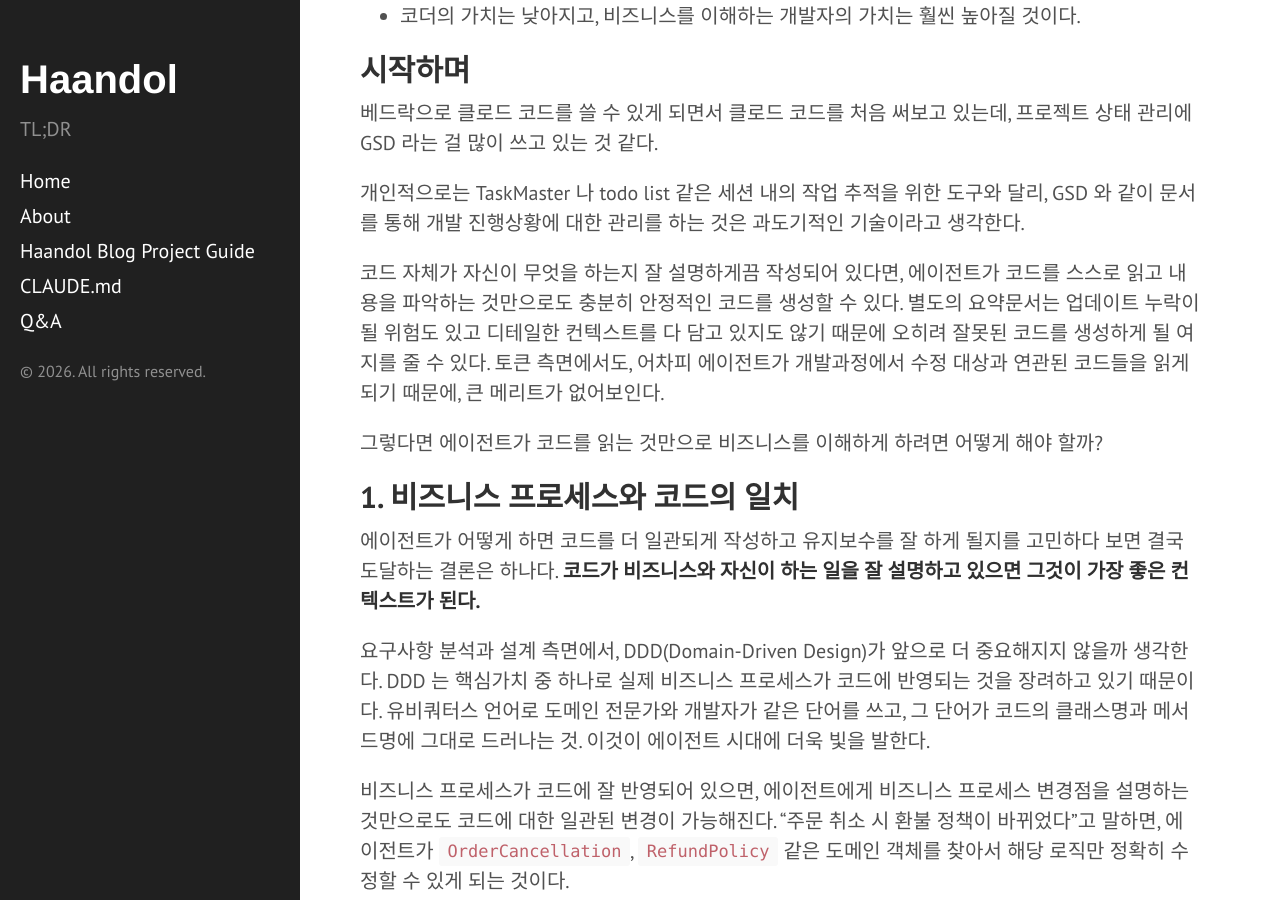
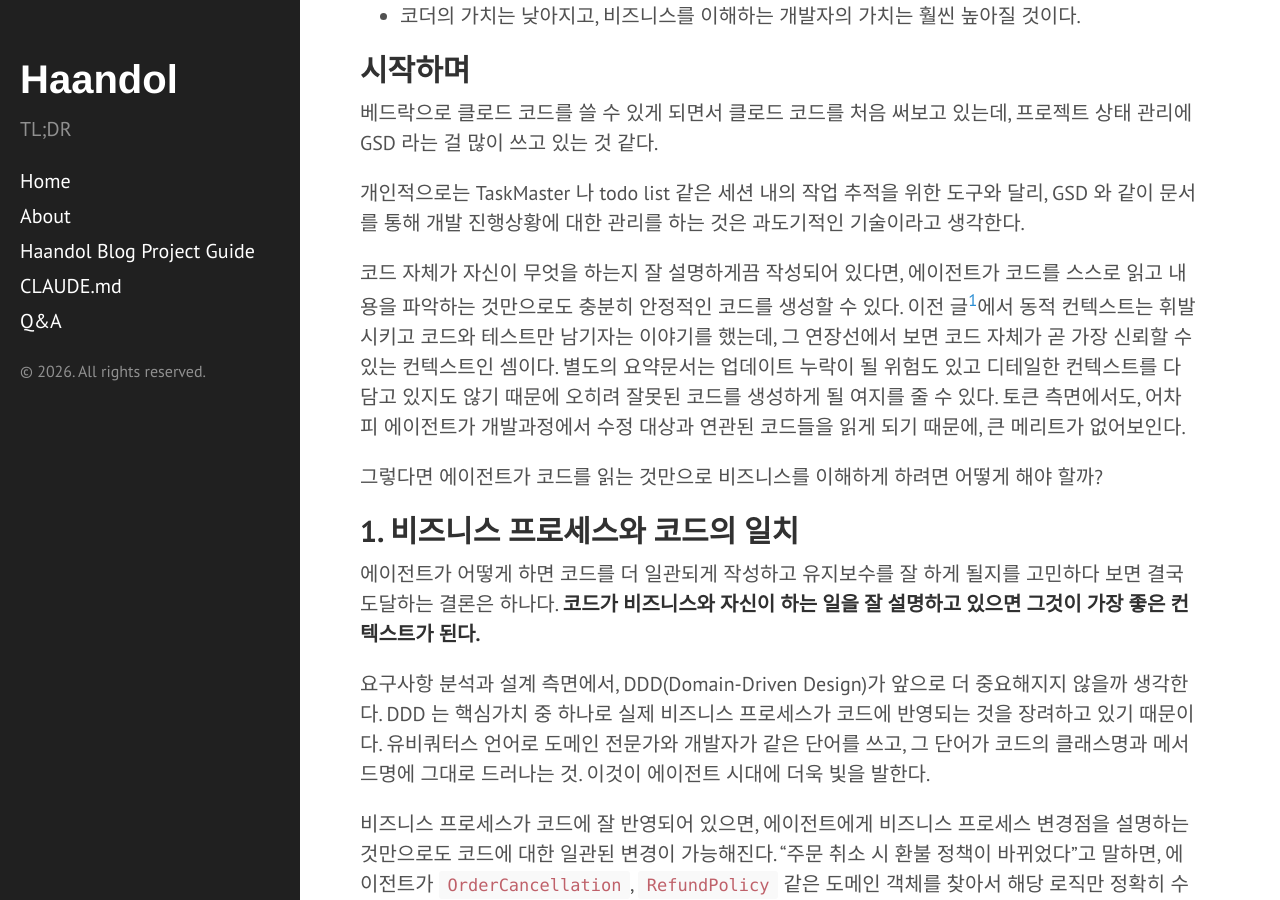
Before and after one commit to haandol/haandol.github.com, a Jekyll site: the page built from _posts/2026-03-13-agentic-dev-business-aligned-code.md, in a window 1280 px wide and 900 px high, scrolled down 507 px. Built offline with Jekyll 4.4.1, drawn with Linux system fonts in a browser that asks for light colours; comment, search, counter and statistics services are not loaded; some of the changed text lies outside the part shown.

Commit message:
cross-link context engineering (03-11) and business-aligned code (03-13) articles
Co-Authored-By: Claude Opus 4.6 <noreply@anthropic.com>

```diff
--- a/_posts/2026-03-13-agentic-dev-business-aligned-code.md
+++ b/_posts/2026-03-13-agentic-dev-business-aligned-code.md
@@ -21,7 +21,7 @@ publish: true
 
 개인적으로는 TaskMaster 나 todo list 같은 세션 내의 작업 추적을 위한 도구와 달리, GSD 와 같이 문서를 통해 개발 진행상황에 대한 관리를 하는 것은 과도기적인 기술이라고 생각한다.
 
-코드 자체가 자신이 무엇을 하는지 잘 설명하게끔 작성되어 있다면, 에이전트가 코드를 스스로 읽고 내용을 파악하는 것만으로도 충분히 안정적인 코드를 생성할 수 있다. 별도의 요약문서는 업데이트 누락이 될 위험도 있고 디테일한 컨텍스트를 다 담고 있지도 않기 때문에 오히려 잘못된 코드를 생성하게 될 여지를 줄 수 있다. 토큰 측면에서도, 어차피 에이전트가 개발과정에서 수정 대상과 연관된 코드들을 읽게 되기 때문에, 큰 메리트가 없어보인다.
+코드 자체가 자신이 무엇을 하는지 잘 설명하게끔 작성되어 있다면, 에이전트가 코드를 스스로 읽고 내용을 파악하는 것만으로도 충분히 안정적인 코드를 생성할 수 있다. 이전 글[^1]에서 동적 컨텍스트는 휘발시키고 코드와 테스트만 남기자는 이야기를 했는데, 그 연장선에서 보면 코드 자체가 곧 가장 신뢰할 수 있는 컨텍스트인 셈이다. 별도의 요약문서는 업데이트 누락이 될 위험도 있고 디테일한 컨텍스트를 다 담고 있지도 않기 때문에 오히려 잘못된 코드를 생성하게 될 여지를 줄 수 있다. 토큰 측면에서도, 어차피 에이전트가 개발과정에서 수정 대상과 연관된 코드들을 읽게 되기 때문에, 큰 메리트가 없어보인다.
 
 그렇다면 에이전트가 코드를 읽는 것만으로 비즈니스를 이해하게 하려면 어떻게 해야 할까?
 
@@ -58,3 +58,7 @@ publish: true
 코드가 비즈니스를 잘 설명하게 만드는 것, 에이전트에게 제안을 맡기고 도메인 관점에서 판단하는 것, 그리고 낮아진 실행 비용을 활용해 정말 중요한 문제에 시간을 쓰는 것. 이것들이 앞으로 개발자에게 요구되는 핵심 역량이 되어가고 있다.
 
 별도의 요약 문서를 잘 쓰는 것보다, **비즈니스가 코드에 그대로 녹아 있는 코드베이스를 만드는 것**이 에이전트 시대에 가장 강력한 컨텍스트 엔지니어링이다.
+
+---
+
+[^1]: [컨텍스트 엔지니어링 - 정적 컨텍스트와 동적 컨텍스트](/2026/03/11/context-engineering-static-vs-dynamic/)
```
Also changed, not shown: _posts/2026-03-11-context-engineering-static-vs-dynamic.md (+3 -0 lines).
